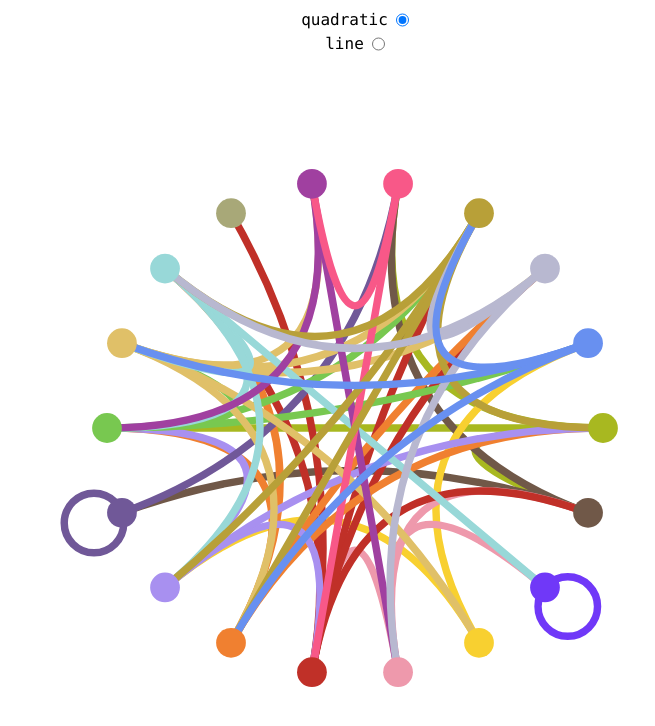
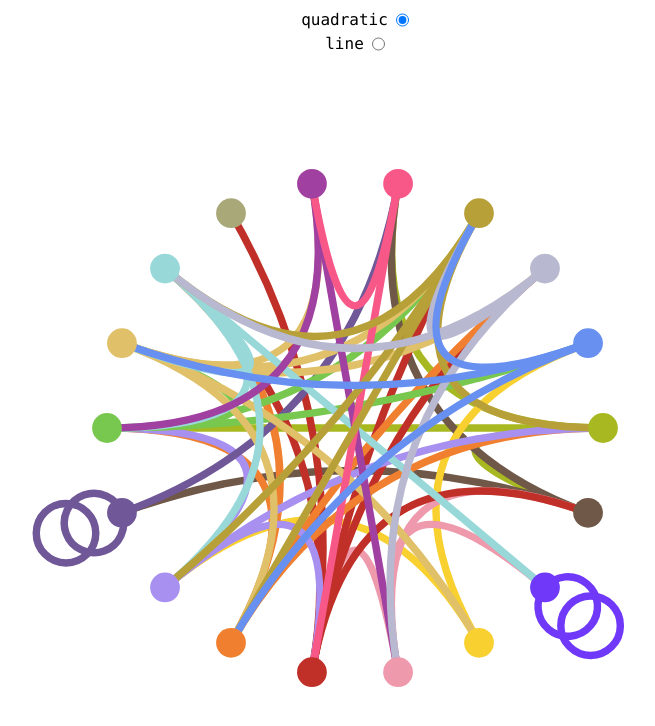
Before and after one commit to joshwashywash/poketypes, a Svelte app: page / in a window 1280 px wide. Shown: the top 726 px of the page, without its empty margins (285-940 px from the left). Built offline with nearby package versions, Linux system fonts and the light colour scheme.

Commit message:
fix: starting point for drawing circles

```diff
--- a/src/App.svelte
+++ b/src/App.svelte
@@ -58,9 +58,14 @@
 					{@const [x2, y2] = offset(positions.get(to))}
 					{@const stroke = map.get(from).color}
 					{#if from === to}
-						{@const x = (radius + loopRadius) * Math.cos(i * angle)}
-						{@const y = (radius + loopRadius) * Math.sin(i * angle)}
+						{@const x = (radius + 2 * loopRadius) * Math.cos(i * angle)}
+						{@const y = (radius + 2 * loopRadius) * Math.sin(i * angle)}
 						{@const [cx, cy] = offset([x, y])}
+						<path
+							in:draw={_draw}
+							{stroke}
+							d={`M ${x1},${y1} A ${loopRadius},${loopRadius} 0 0 0 ${cx},${cy} A ${loopRadius},${loopRadius} 0 0 0 ${x1},${y1}`}
+						/>
 						<circle in:draw={_draw} {stroke} {cx} {cy} r={loopRadius} />
 					{:else if path === 'line'}
 						<line in:draw={_draw} {stroke} {x1} {y1} {x2} {y2} />
```
